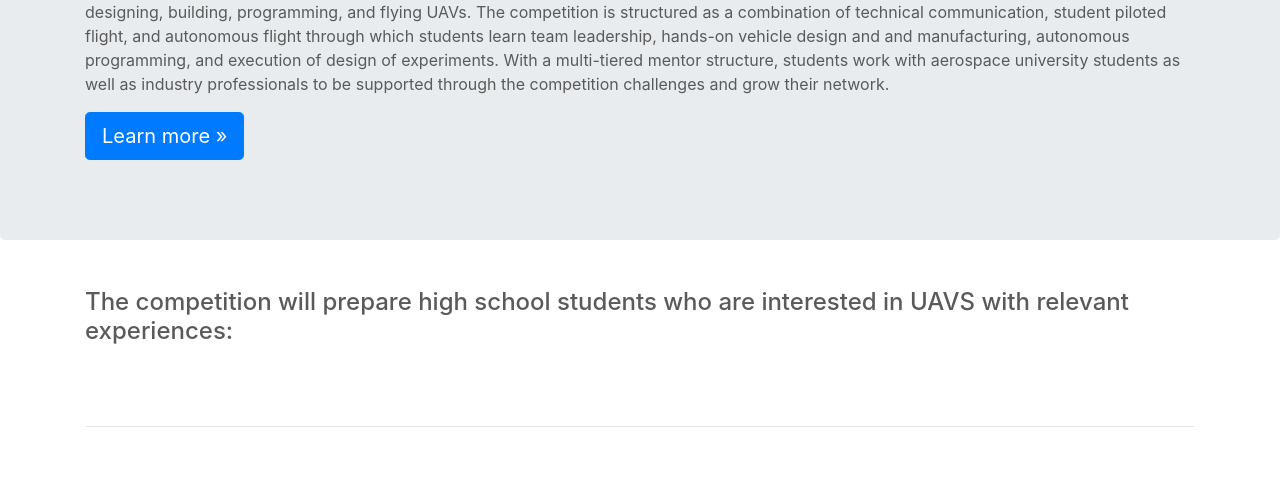
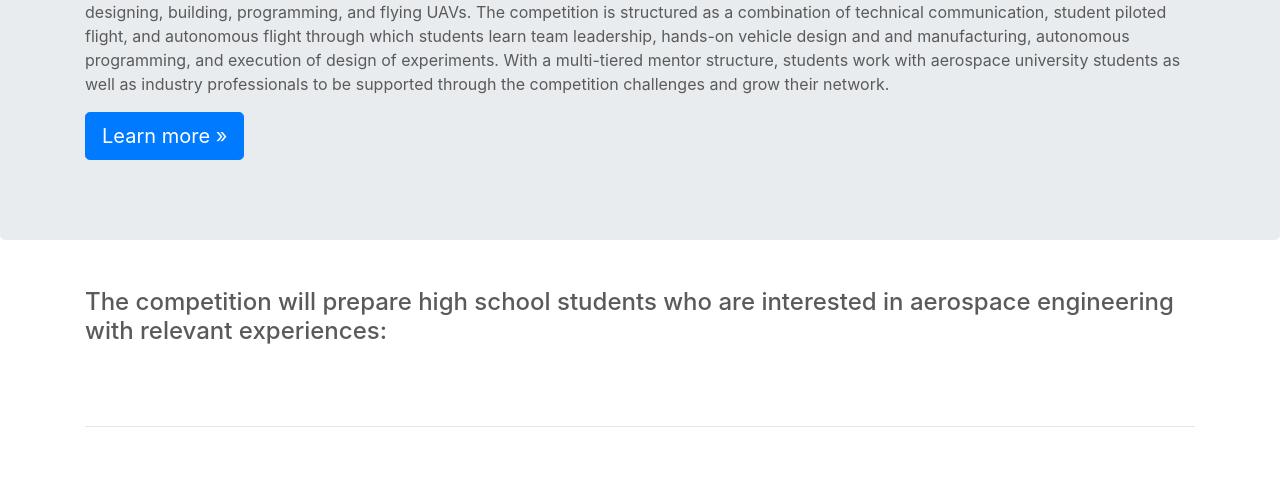
Before and after one commit to aeroroboticscomp/aeroroboticscomp.github.io, a website: page index.html in a window 1280 px wide. Shown: the part 230-734 px from the top of the page. Drawn offline with Linux system fonts and the light colour scheme; grey boxes are pictures that could not be loaded.

Commit message:
Fixed typo's

```diff
--- a/index.html
+++ b/index.html
@@ -64,7 +64,7 @@
     <div class="container">
 
 
-    <h4 class="mt-5">The competition will prepare high school students who are interested in UAVS with relevant experiences:</h4>
+    <h4 class="mt-5">The competition will prepare high school students who are interested in aerospace engineering with relevant experiences:</h4>
 
     <!-- START THE FEATURETTES -->
 
```
